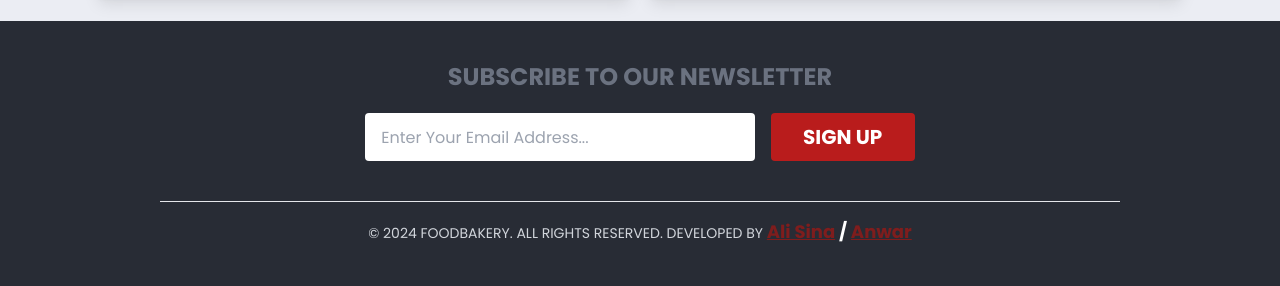
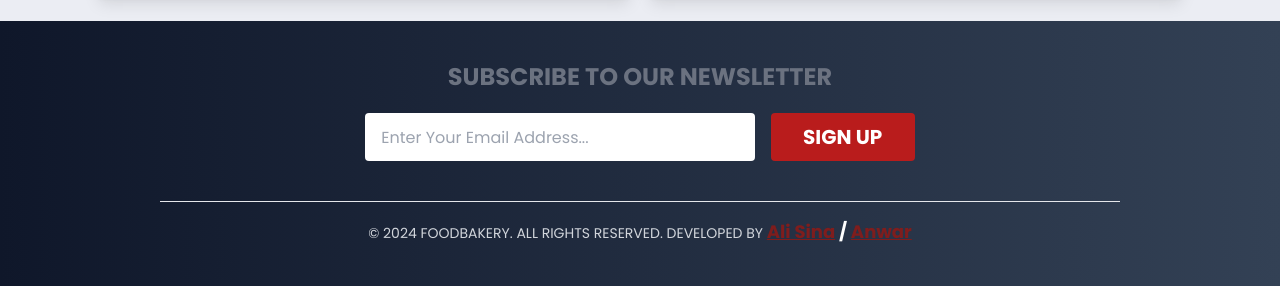
Before and after one commit to AnwarMohammadi2001/Projects, a website: page src/index.html in a window 1280 px wide. Shown: the part 1517-1803 px from the top of the page. Drawn offline with Linux system fonts and the light colour scheme.

Commit message:
final changes

```diff
--- a/src/index.html
+++ b/src/index.html
@@ -552,8 +552,9 @@
     </section>
     <!-- Footer -->
     <footer
-      class="flex flex-col items-center pt-10 justify-center pb-10"
-      style="background-color: #282c35"
+      class="flex flex-col items-center pt-10 bg-gradient-to-r from-slate-900 to-slate-700 justify-center pb-10"
+
+
     >
       <div class="text-gray-500 font-bold text-2xl">
         <h4>SUBSCRIBE TO OUR NEWSLETTER</h4>
```
Also changed, not shown: assets/css/main.css.
